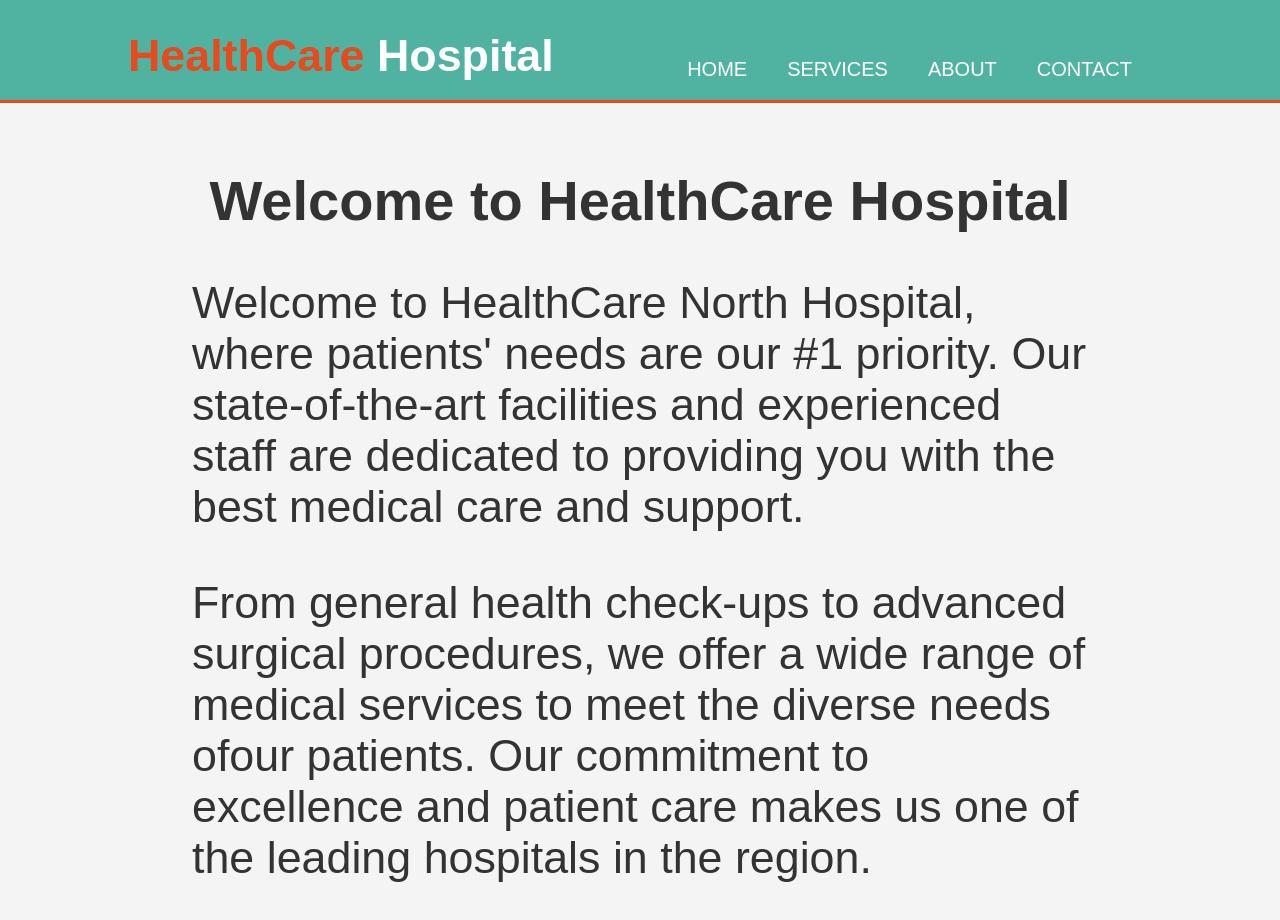
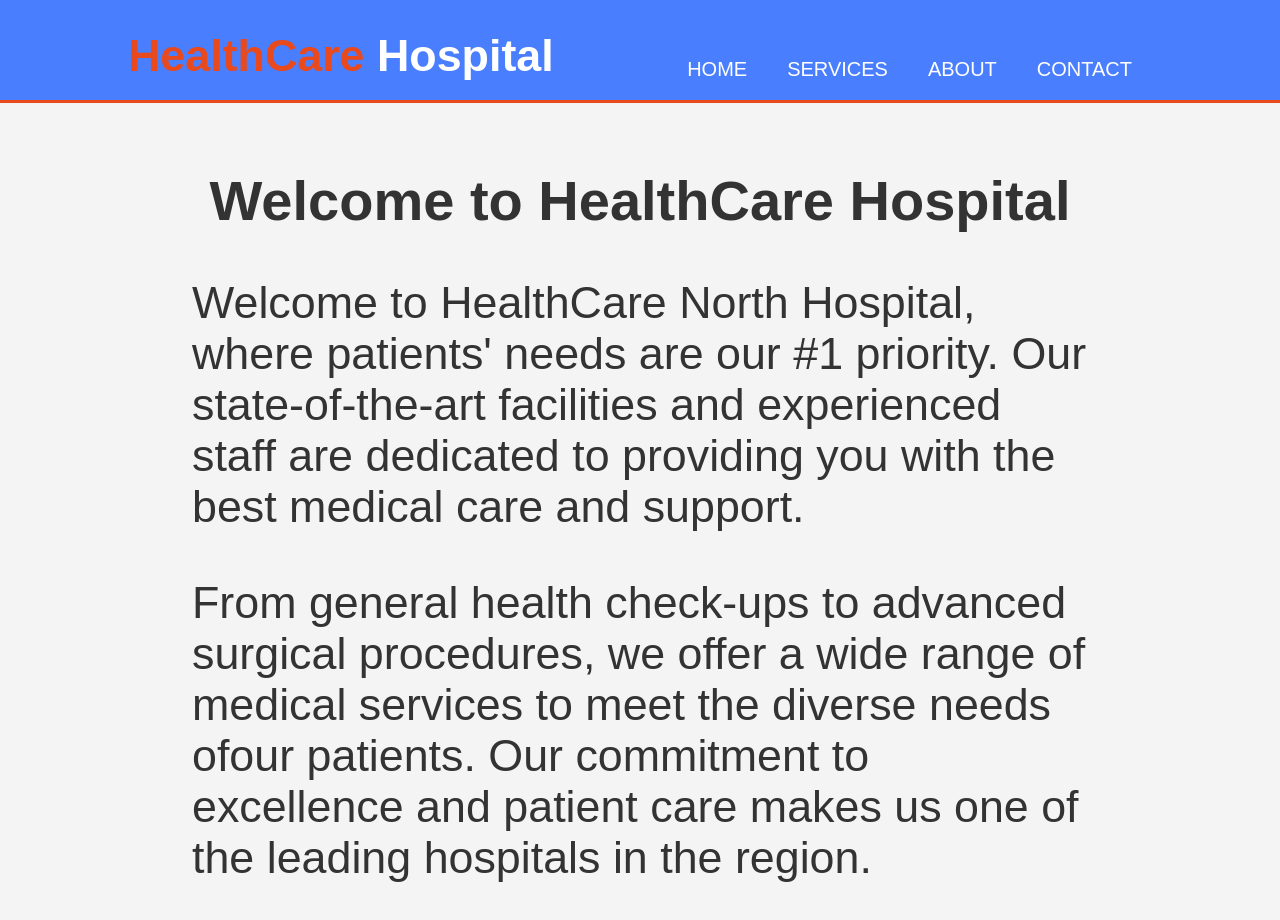
Before and after one commit to DuncanB112P/CICD-Pipeline_Duncan0224, a plain HTML site: page Terraform/files/index.html in a window 1280 px wide. Shown: the top 920 px of the page. Drawn offline with Linux system fonts and the light colour scheme.

Commit message:
change to index.html

```diff
--- a/Terraform/files/index.html
+++ b/Terraform/files/index.html
@@ -17,7 +17,7 @@
             overflow: hidden;
         }
         header {
-            background: #50b3a2;
+            background: #497fff;
             color: white;
             padding-top: 30px;
             min-height: 70px;
```
